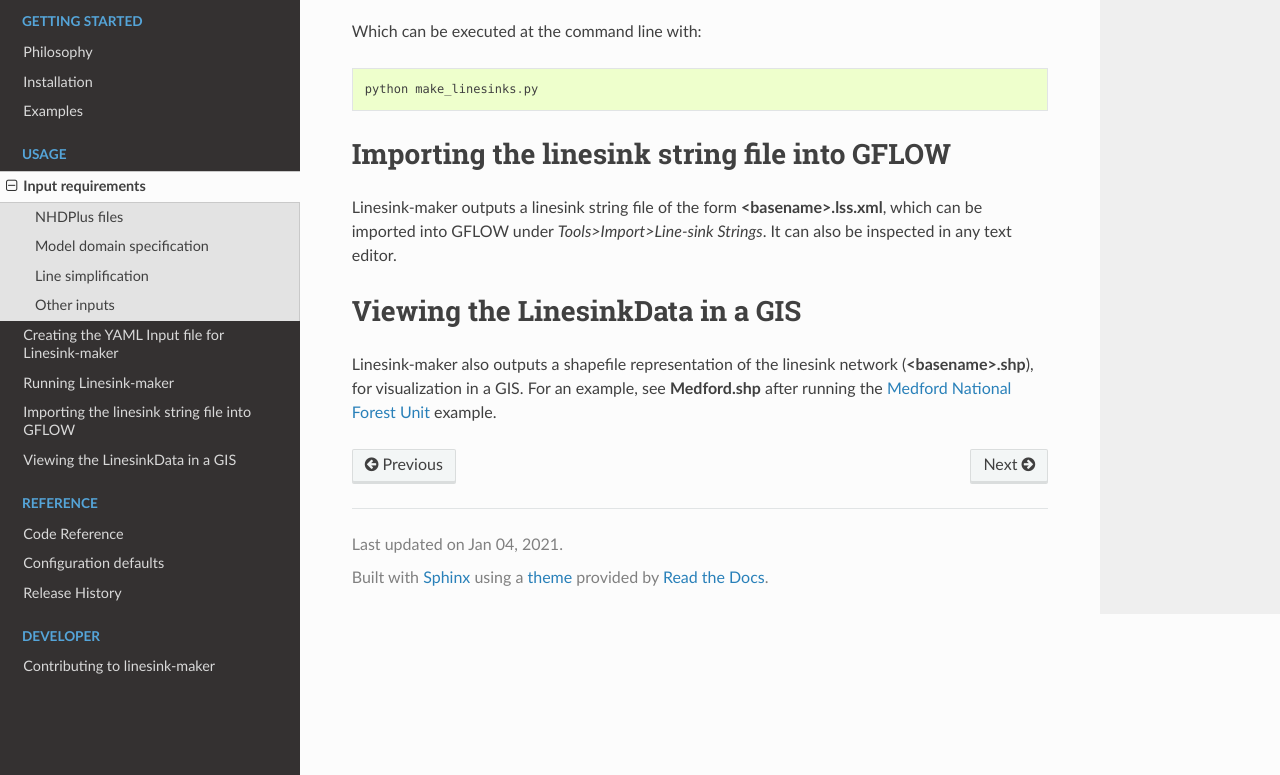
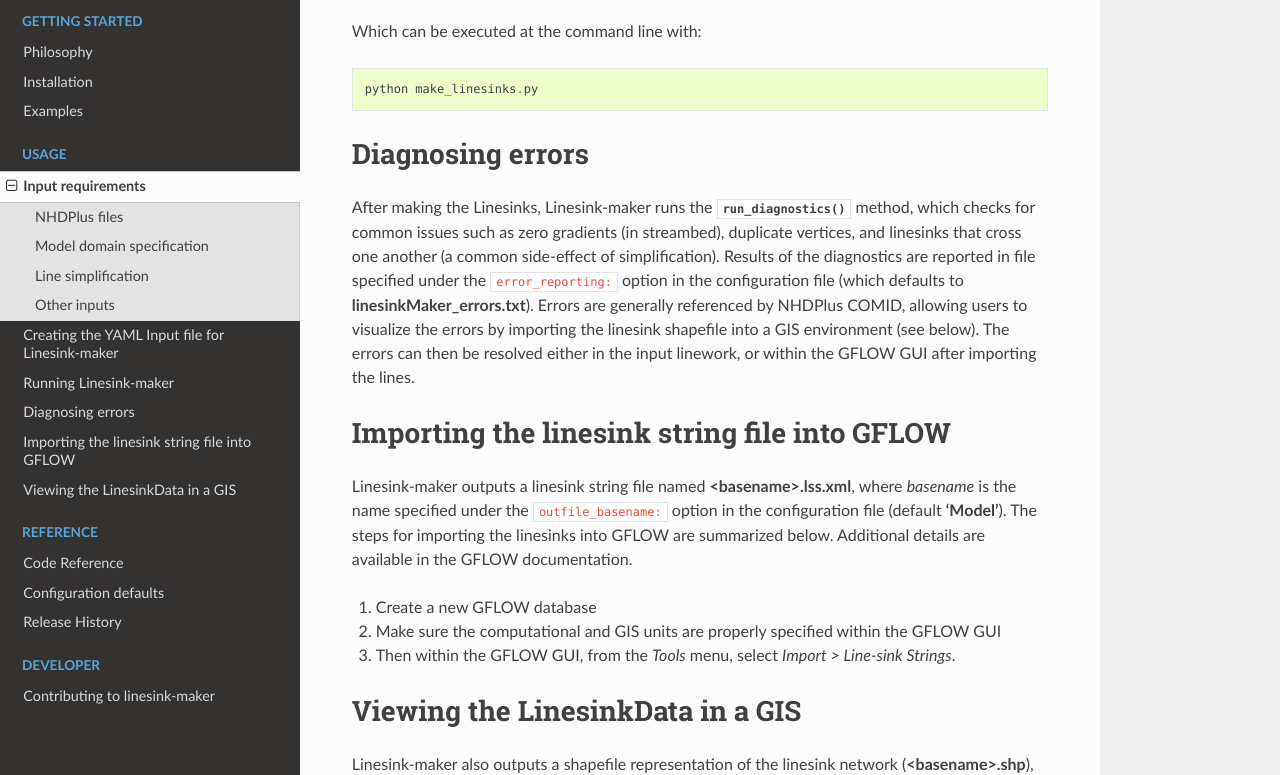
Before and after one commit to DOI-USGS/linesink-maker, a Sphinx documentation site: the page built from docs/source/usage.rst, in a window 1280 px wide and 900 px high, scrolled down 1745 px, cut to the strip 125-900 px from the top of the window. Built offline with Sphinx 7.4.7 and the Read the Docs theme 2.0.0, drawn with Linux system fonts in a browser that asks for light colours.

Commit message:
docs: add add'l instructions on diagnostics and importing linesinks

```diff
--- a/docs/source/release-history.rst
+++ b/docs/source/release-history.rst
@@ -1,6 +1,11 @@
 ===============
 Release History
 ===============
+
+Version 0.1.2 (2021-01-04)
+--------------------------
+* fix bug in writing of lss.xml output where ComputationalUnits and BasemapUnits were lower case
+* some minor refactoring to address warnings
 
 Version 0.1.1 (2020-11-04)
 --------------------------
--- a/docs/source/usage.rst
+++ b/docs/source/usage.rst
@@ -52,10 +52,17 @@ Which can be executed at the command line with::
     python make_linesinks.py
 
 
+Diagnosing errors
+--------------------------------
+After making the Linesinks, Linesink-maker runs the :meth:`~lsmaker.lsmaker.LinesinkData.run_diagnostics` method, which checks for common issues such as zero gradients (in streambed), duplicate vertices, and linesinks that cross one another (a common side-effect of simplification). Results of the diagnostics are reported in file specified under the ``error_reporting:`` option in the configuration file (which defaults to **linesinkMaker_errors.txt**). Errors are generally referenced by NHDPlus COMID, allowing users to visualize the errors by importing the linesink shapefile into a GIS environment (see below). The errors can then be resolved either in the input linework, or within the GFLOW GUI after importing the lines.
 
 Importing the linesink string file into GFLOW
 ----------------------------------------------------------------
-Linesink-maker outputs a linesink string file of the form **\<basename>.lss.xml**, which can be imported into GFLOW under `Tools>Import>Line-sink Strings`. It can also be inspected in any text editor.
+Linesink-maker outputs a linesink string file named **\<basename>.lss.xml**, where `basename` is the name specified under the ``outfile_basename:`` option in the configuration file (default **'Model'**). The steps for importing the linesinks into GFLOW are summarized below. Additional details are available in the GFLOW documentation.
+
+1) Create a new GFLOW database
+2) Make sure the computational and GIS units are properly specified within the GFLOW GUI
+3) Then within the GFLOW GUI, from the `Tools` menu, select `Import > Line-sink Strings`.
 
 Viewing the LinesinkData in a GIS
 ----------------------------------------------------------------
```
Also changed, not shown: docs/source/index.rst (+7 -1 lines), 5 other files.
